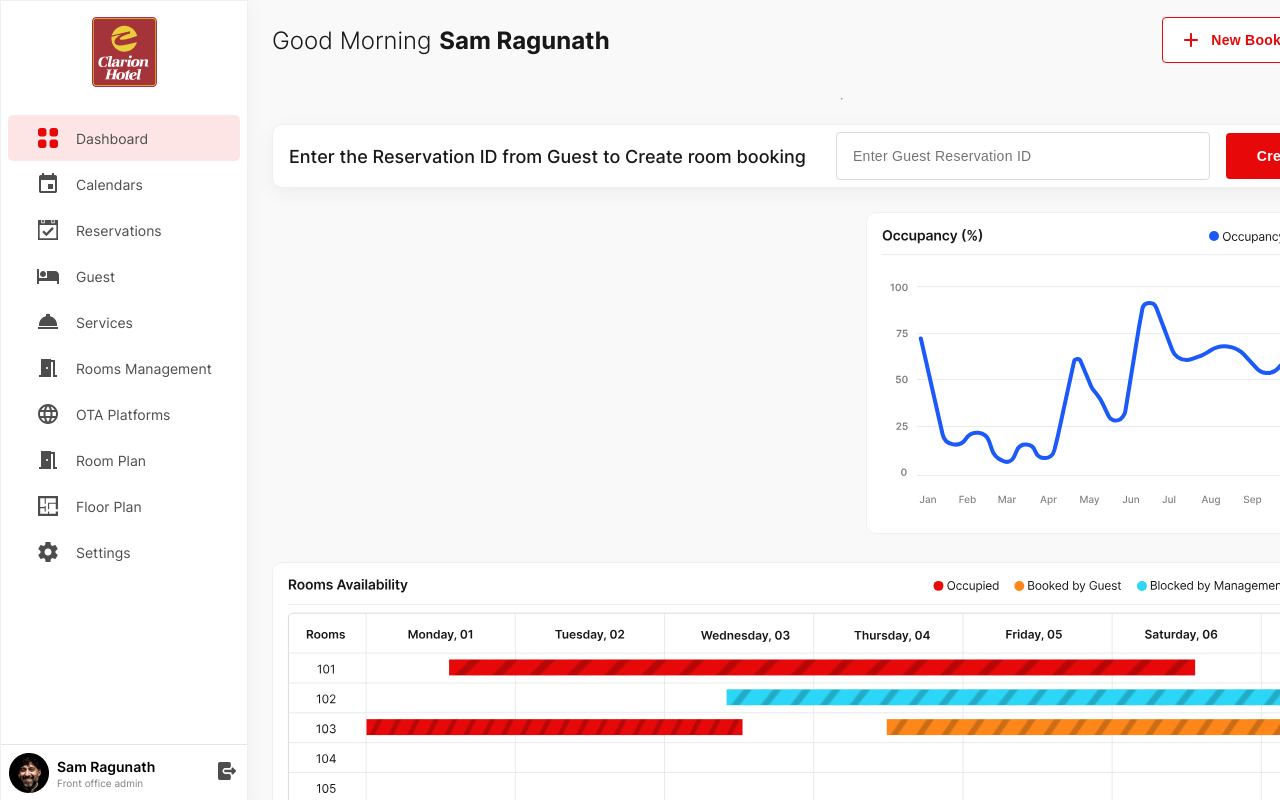
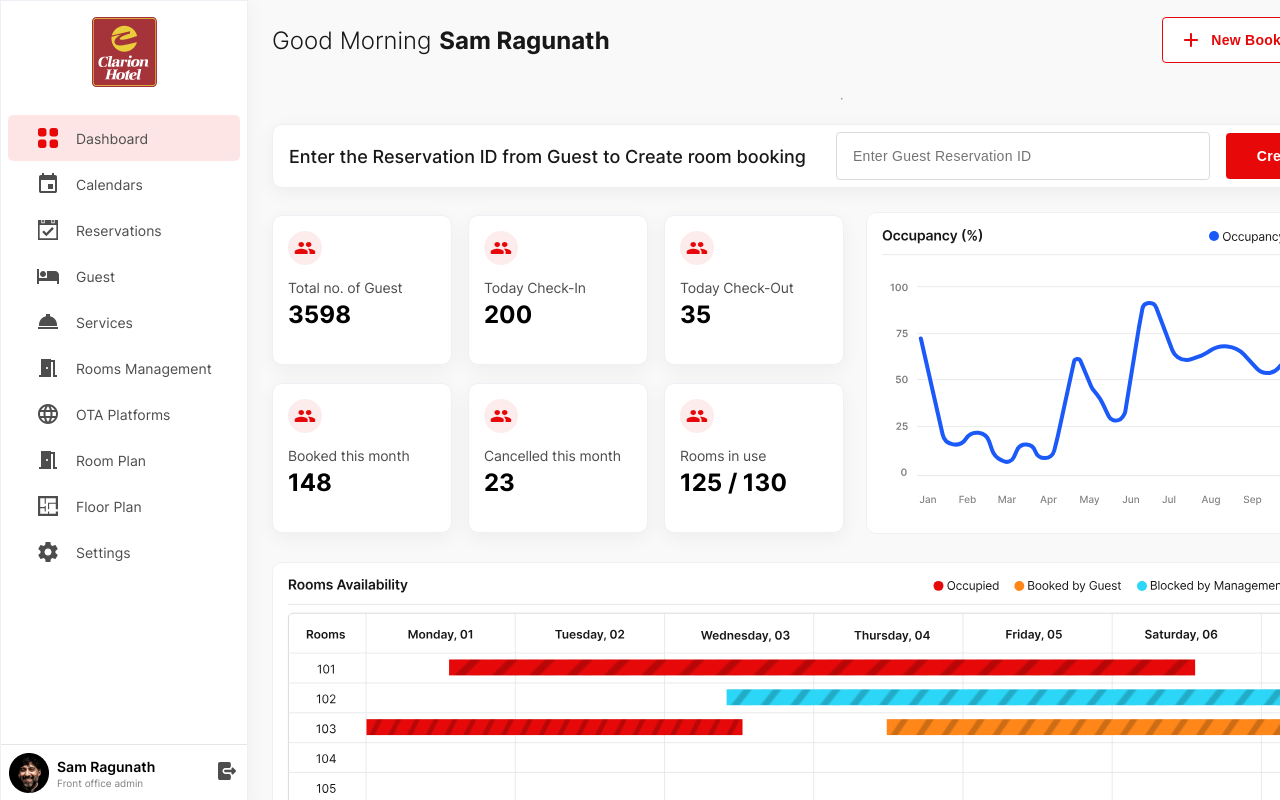
Before and after one commit to sundaramnavabrinit/HMS, a React (Create React App) app: page / in a window 1280 px wide. Shown: the top 800 px of the page. Built offline with nearby package versions, Linux system fonts and the light colour scheme; no server answers.

Commit message:
update dashboard

```diff
--- a/src/pages/DashboardPage/DashboardPage.js
+++ b/src/pages/DashboardPage/DashboardPage.js
@@ -1,4 +1,4 @@
-// import Boxes from "../../data/Boxes";
+import Boxes from "../../data/Boxes";
 import "./DashboardPage.scss";
 import ChartSvg from "../../data/Chart";
 import Rooms from "../../data/Rooms";
@@ -7,7 +7,7 @@ import Recent from "../../components/Recent/Recent";
 import { Link } from "react-router-dom";
 import { toast } from "react-toastify";
 import ResourceLoader from "../../lib/ResourceLoader";
-import Boxes from "../../components/Boxes";
+// import Boxes from "../../components/Boxes";
 
 const DashboardPage = () => {
   return (
@@ -26,12 +26,33 @@ const DashboardPage = () => {
 
       <div className="Dashboard__boxChart">
         <div className="Dashboard__boxes">
-          <ResourceLoader
+          {Boxes?.map((box) => (
+            <div key={box.label} className="Dashboard__box">
+              <svg
+                xmlns="http://www.w3.org/2000/svg"
+                width="34"
+                height="34"
+                viewBox="0 0 34 34"
+                fill="none"
+              >
+                <rect width="34" height="34" rx="17" fill="#FDECEC" />
+                <path
+                  fillRule="evenodd"
+                  clipRule="evenodd"
+                  d="M16.0155 13.5714C16.0155 14.9943 14.7763 16.1429 13.2297 16.1429C11.6832 16.1429 10.4347 14.9943 10.4347 13.5714C10.4347 12.1486 11.6832 11 13.2297 11C14.7763 11 16.0155 12.1486 16.0155 13.5714ZM23.4689 13.5714C23.4689 14.9943 22.2297 16.1429 20.6832 16.1429C19.1366 16.1429 17.8881 14.9943 17.8881 13.5714C17.8881 12.1486 19.1366 11 20.6832 11C22.2297 11 23.4689 12.1486 23.4689 13.5714ZM13.2297 17.8571C11.0589 17.8571 6.70801 18.86 6.70801 20.8571V22.1429C6.70801 22.6143 7.12726 23 7.63968 23H18.8198C19.3322 23 19.7515 22.6143 19.7515 22.1429V20.8571C19.7515 18.86 15.4006 17.8571 13.2297 17.8571ZM19.7794 17.9C20.1055 17.8743 20.413 17.8571 20.6832 17.8571C22.854 17.8571 27.2049 18.86 27.2049 20.8571V22.1429C27.2049 22.6143 26.7856 23 26.2732 23H21.4471C21.5496 22.7343 21.6148 22.4429 21.6148 22.1429V20.8571C21.6148 19.5971 20.8788 18.6457 19.8167 17.9343C19.8139 17.9317 19.8111 17.9283 19.808 17.9246C19.8009 17.9161 19.7924 17.906 19.7794 17.9Z"
+                  fill="#E70909"
+                />
+              </svg>
+              <p>{box.label}</p>
+              <span>{box.value}</span>
+            </div>
+          ))}
+          {/* <ResourceLoader
             resourceUrl="http://localhost:8000/dashboard/boxes"
             resourceName="Boxes"
           >
             <Boxes />
-          </ResourceLoader>
+          </ResourceLoader> */}
         </div>
         <div
           role="button"
```
Also changed, not shown: 1 other file (tests, documents, lock files or other folders).
